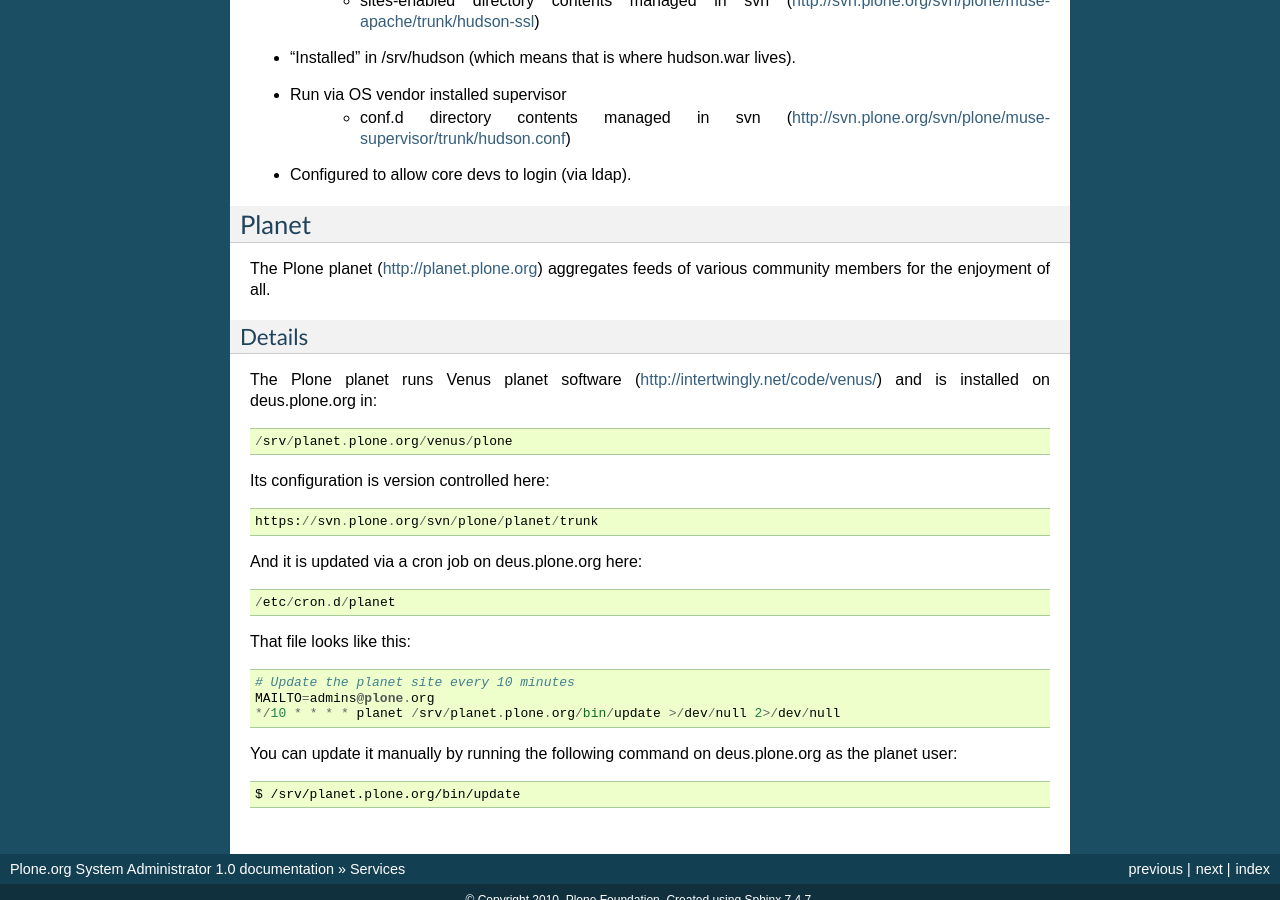
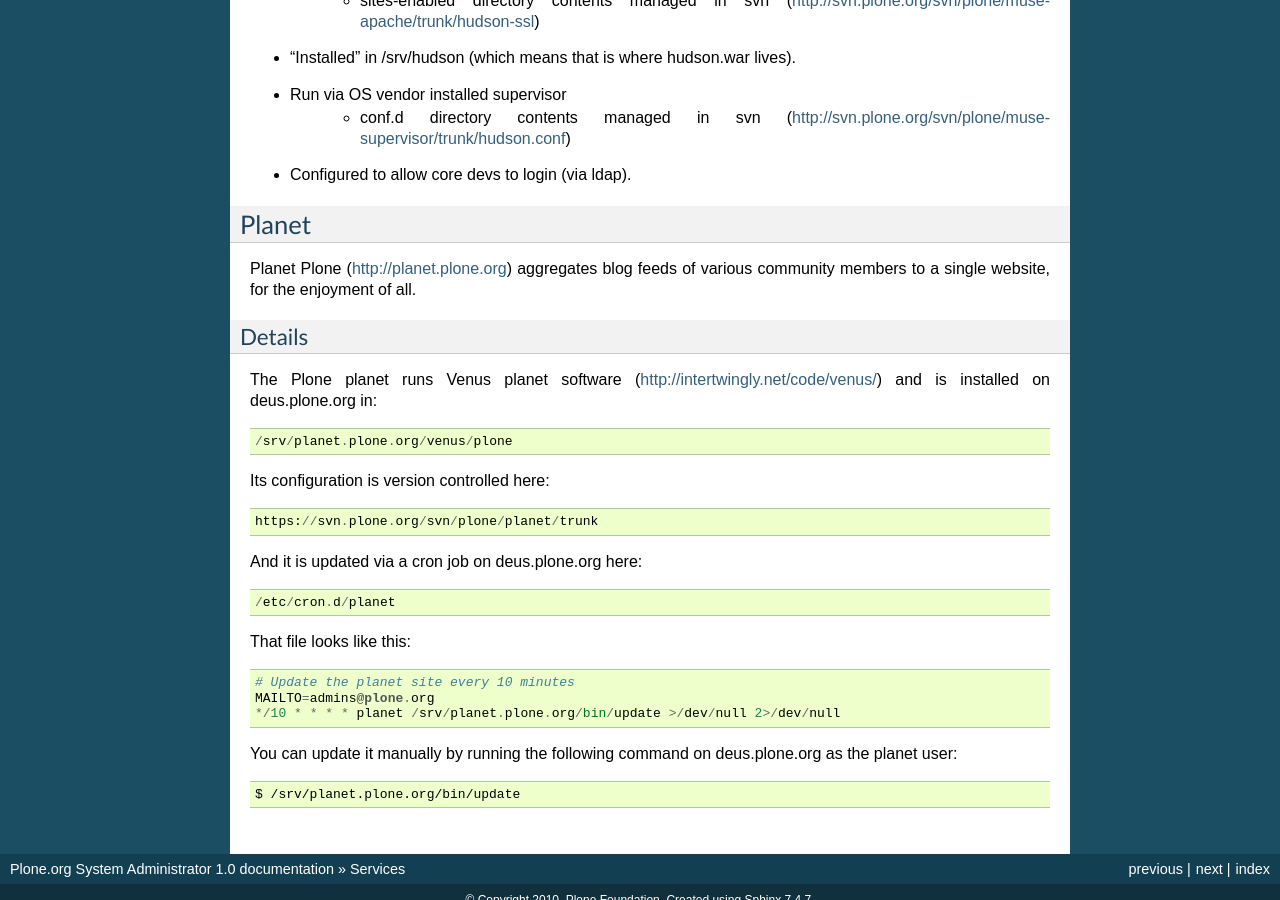
Before and after one commit to plone/ploneorg.admin, a Sphinx documentation site: the page built from sysadmin/documentation/services.rst, in a window 1280 px wide and 900 px high, scrolled down 3776 px. Built offline with Sphinx 7.4.7, drawn with Linux system fonts in a browser that asks for light colours.

Commit message:
Fix wording
svn path=/sysadmin/trunk/; revision=39344

```diff
--- a/sysadmin/documentation/services.rst
+++ b/sysadmin/documentation/services.rst
@@ -212,7 +212,7 @@
 Planet
 ------
 
-The Plone planet (http://planet.plone.org) aggregates feeds of various community members for the enjoyment of all.
+Planet Plone (http://planet.plone.org) aggregates blog feeds of various community members to a single website, for the enjoyment of all.
 
 Details
 ~~~~~~~
```
